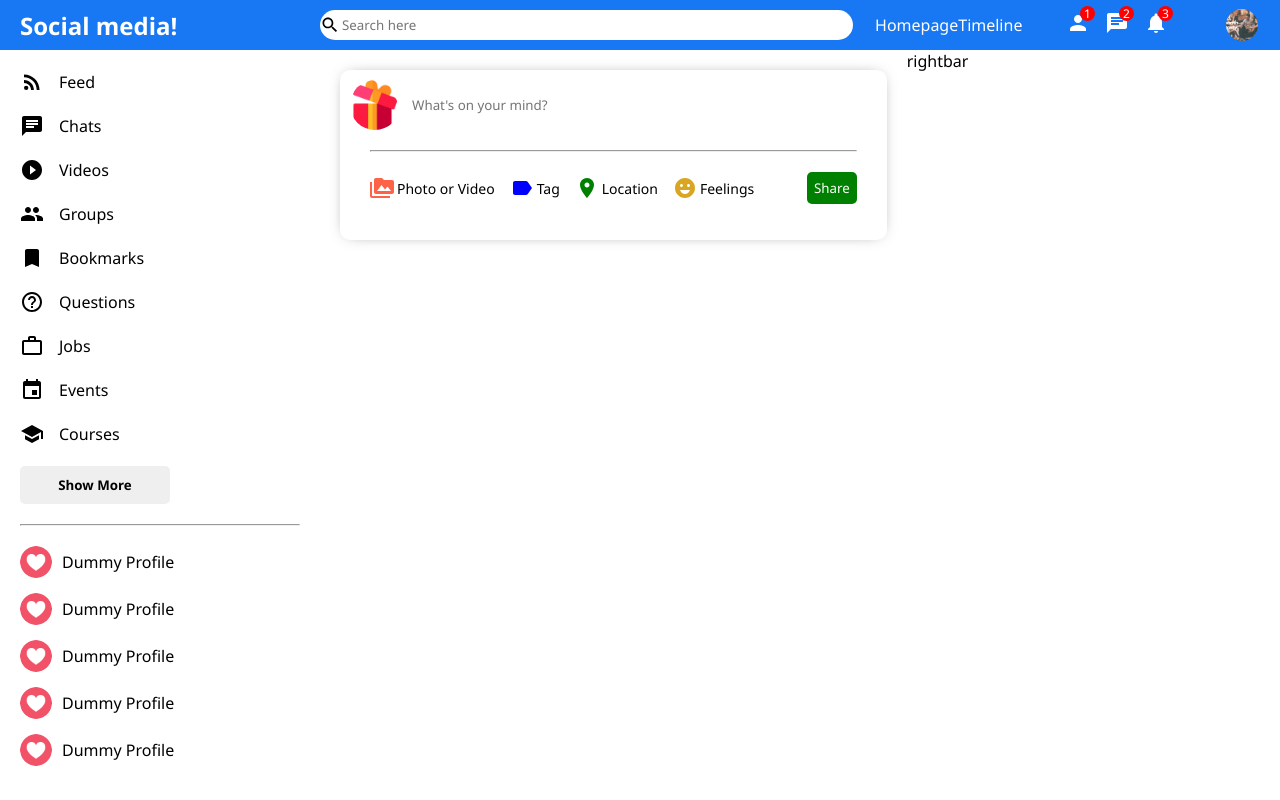
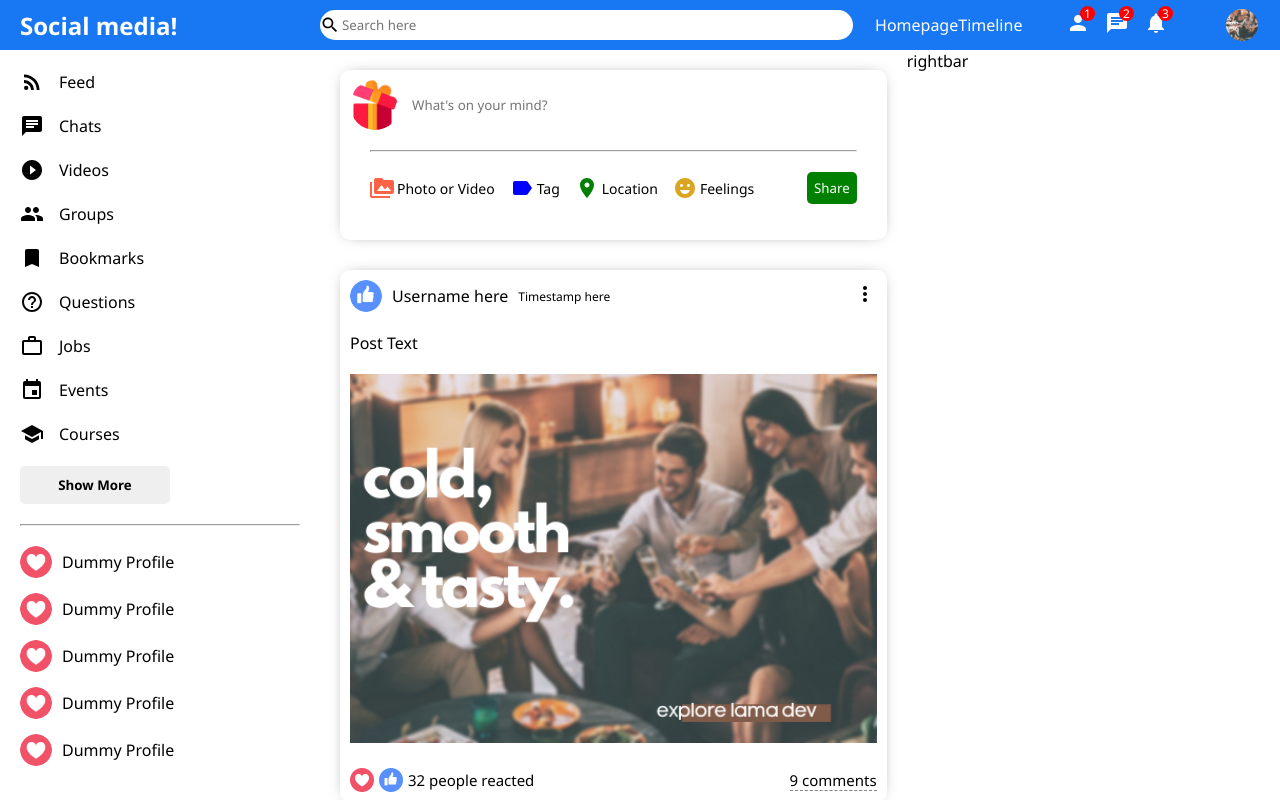
Before and after one commit to radbahi/SocialMediaApp, a React (Create React App) app in the folder client/: page / in a window 1280 px wide. Shown: the top 800 px of the page. Built offline with nearby package versions, Linux system fonts and the light colour scheme.

Commit message:
post styles done

```diff
--- a/client/src/components/feed/Feed.jsx
+++ b/client/src/components/feed/Feed.jsx
@@ -1,11 +1,16 @@
 import "./feed.css";
 import Share from "../share/Share";
+import Post from "../post/Post";
 
 export default function Feed() {
   return (
     <div className="feed">
       <div className="feedWrapper">
         <Share />
+        <Post />
+        <Post />
+        <Post />
+        <Post />
       </div>
     </div>
   );
--- /dev/null
+++ b/client/src/components/post/Post.jsx
@@ -0,0 +1,39 @@
+import "./post.css";
+import { MoreVert } from "@material-ui/icons";
+
+export default function Post() {
+  return (
+    <div className="post">
+      <div className="postWrapper">
+        <div className="postTop">
+          <div className="postTopLeft">
+            <img
+              className="postProfileImg"
+              src="/assets/like.png"
+              alt="ProfPic"
+            />
+            <span className="postUsername">Username here</span>
+            <span className="postDate">Timestamp here</span>
+          </div>
+          <div className="postTopRight">
+            <MoreVert />
+          </div>
+        </div>
+        <div className="postCenter">
+          <span className="postText">Post Text</span>
+          <img className="postImg" src="/assets/ad.png" alt="PostPic" />
+        </div>
+        <div className="postBottom">
+          <div className="postBottomLeft">
+            <img className="reactIcon" src="/assets/heart.png" alt="Hearts" />
+            <img className="reactIcon" src="/assets/like.png" alt="Likes" />
+            <span className="postReactCounter">32 people reacted</span>
+          </div>
+          <div className="postBottomRight">
+            <span className="postCommentText">9 comments</span>
+          </div>
+        </div>
+      </div>
+    </div>
+  );
+}
--- /dev/null
+++ b/client/src/components/post/post.css
@@ -0,0 +1,77 @@
+.post {
+  width: 100%;
+  border-radius: 10px;
+  -webkit-box-shadow: 0px 0px 16px -8px rgba(0, 0, 0, 0.68);
+  box-shadow: 0px 0px 16px -8px rgba(0, 0, 0, 0.68);
+  margin: 30px 0;
+}
+
+.postWrapper {
+  padding: 10px;
+}
+
+.postTop {
+  display: flex;
+  align-items: center;
+  justify-content: space-between;
+}
+
+.postTopLeft {
+  display: flex;
+  align-items: center;
+}
+
+.postProfileImg {
+  width: 32px;
+  height: 32px;
+  border-radius: 50%;
+  object-fit: cover;
+}
+
+.postUsername {
+  font-style: 15px;
+  font-weight: 500;
+  margin: 0 10px;
+}
+
+.postDate {
+  font-size: 12px;
+}
+
+.postCenter {
+  margin: 20px 0;
+}
+
+.postImg {
+  margin-top: 20px;
+  width: 100%;
+  max-height: 500px;
+  object-fit: contain;
+}
+
+.postBottom {
+  display: flex;
+  align-items: center;
+  justify-content: space-between;
+}
+.postBottomLeft {
+  display: flex;
+  align-items: center;
+}
+
+.reactIcon {
+  width: 24px;
+  height: 24px;
+  margin-right: 5px;
+  cursor: pointer;
+}
+
+.postReactCounter {
+  font-size: 15px;
+}
+
+.postCommentText {
+  cursor: pointer;
+  border-bottom: 1px dashed gray;
+  font-size: 15px;
+}
```
